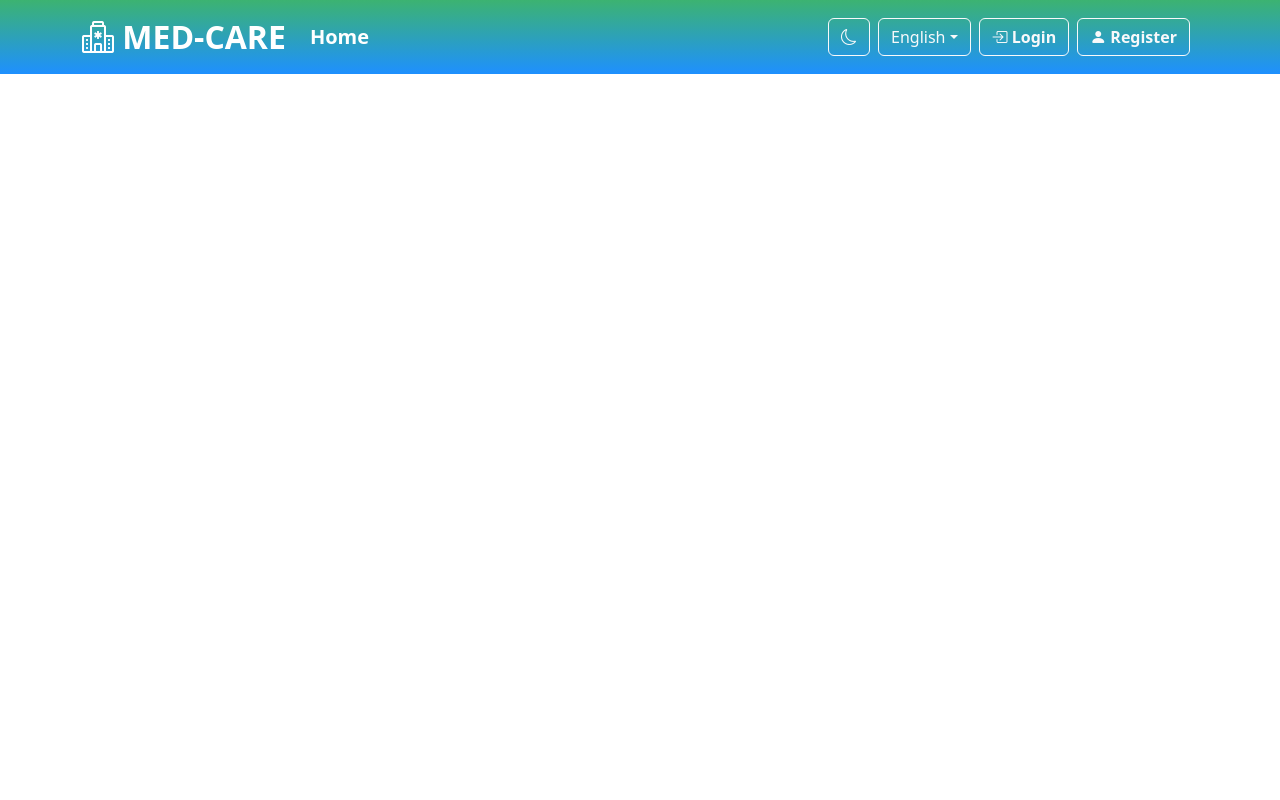
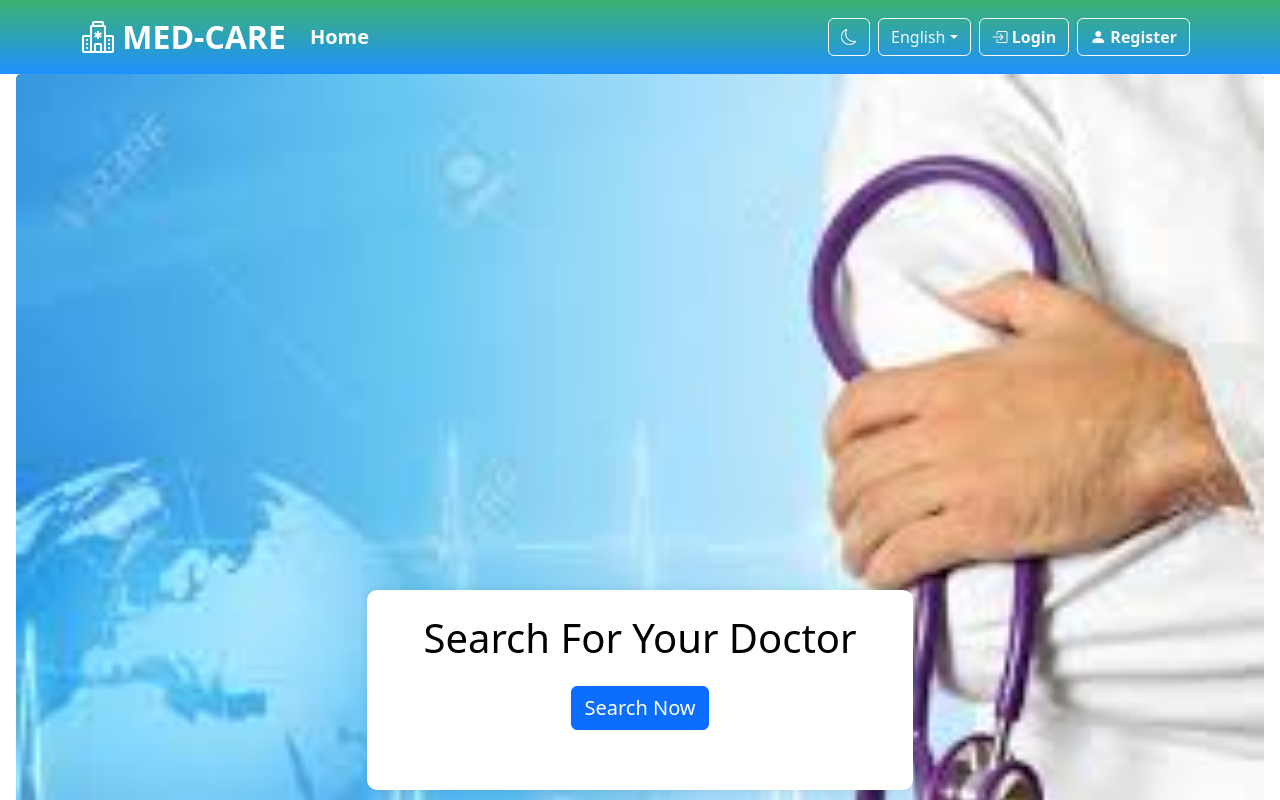
Before and after one commit to Ashryz/Med_Care, a React (Create React App) app: page /main in a window 1280 px wide. Shown: the top 800 px of the page. Built offline with nearby package versions, Linux system fonts and the light colour scheme.

Commit message:
change background Hero section

```diff
--- a/src/App.js
+++ b/src/App.js
@@ -6,8 +6,9 @@ import { BrowserRouter, Routes, Route } from 'react-router-dom'
 import ForgotPassword from './Pages/SignIn/ForgotPassword.js';
 import Userprofile from './Components/UserProfile/Userprofile';
 import ChangePass from './Components/ChangePass/ChangePass';
-import Home from './Pages/SignIn/Home.js';
 import NavbarComp from './Components/Navbar/Navbar.js';
+import Home from './Components/Hero/main.js';
+
 
 
 
@@ -18,7 +19,7 @@ function App() {
       <BrowserRouter>
         <NavbarComp />
         <Routes>
-          <Route path='/' element={<Home />} />
+          <Route path='/main' element={<Home/>} />
           <Route path='/ForgotPassword' element={<ForgotPassword />} />
           <Route path='/SignIn' element={<SignIn />} />
           <Route path='/SignUp' element={<SelectReg />} />
--- /dev/null
+++ b/src/Components/Hero/main.css
@@ -0,0 +1,15 @@
+.white-background {
+    background-color: white;
+    margin-top: 20px;
+    border-radius: 10px;
+    box-shadow: 0 0 10px rgba(0, 0, 0, 0.1);
+}
+  .wider-container {
+    width: 100%;
+    height: 200px;
+    overflow: hidden;
+    margin-top: 300px;
+  }
+  .text-black {
+    color: black;
+  }
--- /dev/null
+++ b/src/Components/Hero/main.js
@@ -0,0 +1,31 @@
+import React from "react";
+import './main.css';
+
+const Home = () => {
+  return (
+    <div className="hero border-1 pb-3">
+      <div className="card bg-dark text-white border-0 mx-3">
+        <img
+          className="card-img img-fluid"
+          src="./img/doctor4.jpeg"
+          alt="Card"
+          height={797}
+          width={2020}/>
+        <div className="card-img-overlay d-flex align-items-center">
+          <div className="container">
+            <div className="row justify-content-center">
+              <div className="col-md-6">
+                <div className="wider-container white-background p-4">
+                  <h5 className="card-title fs-1 text-black fw-light">Search For Your Doctor</h5>
+                  <button className="btn btn-primary fs-5 mt-3">Search Now</button>
+                </div>
+              </div>
+            </div>
+          </div>
+        </div>
+      </div>
+    </div>
+  );
+};
+
+export default Home;
--- a/src/Pages/SignIn/Home.js
+++ b/src/Pages/SignIn/Home.js
@@ -18,6 +18,9 @@ export default function Home() {
             <div>
                 <Link to='/changepassword'>Change Password</Link>
             </div>
+            <div>
+                <Link to='/main'>Home</Link>
+            </div>
         </div>
     )
 
```
Also changed, not shown: public/img/doctor4.jpeg (added).
